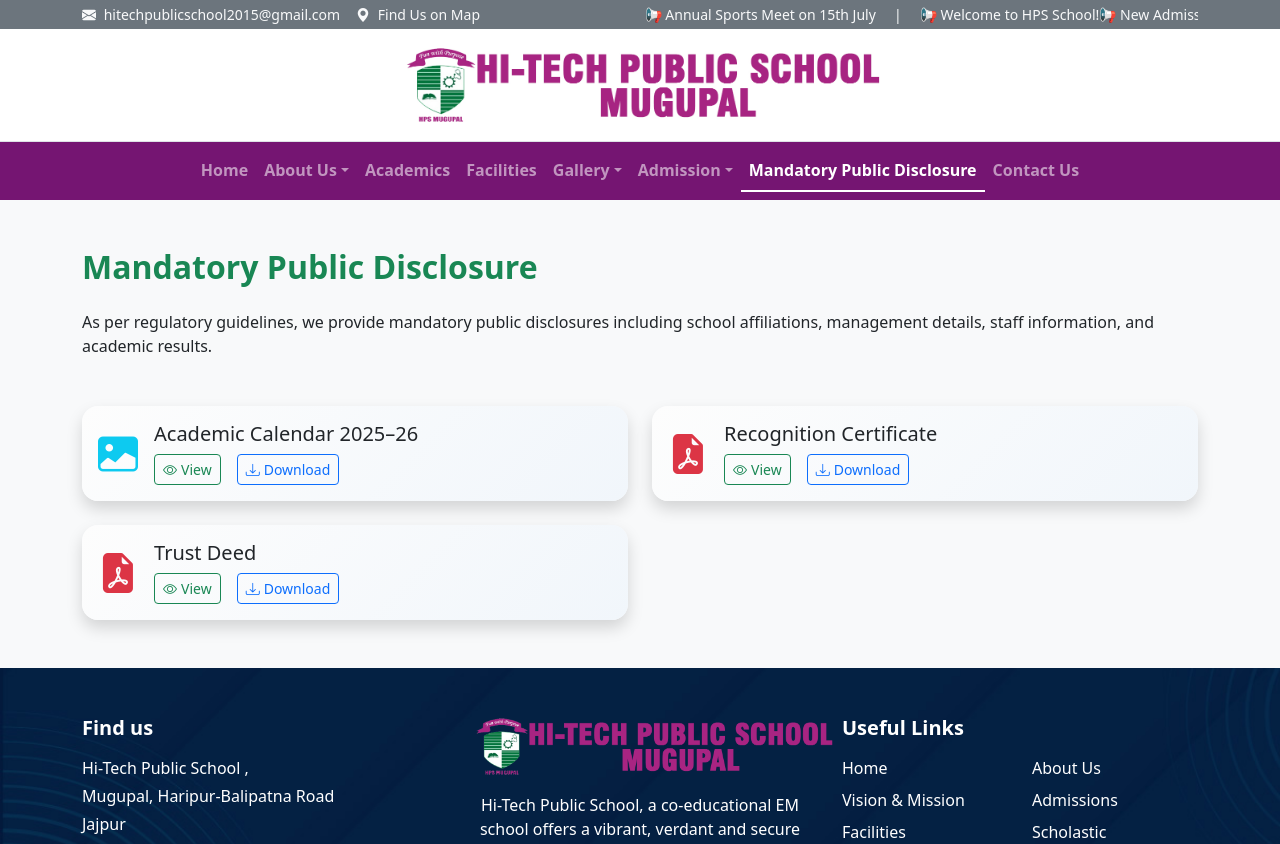
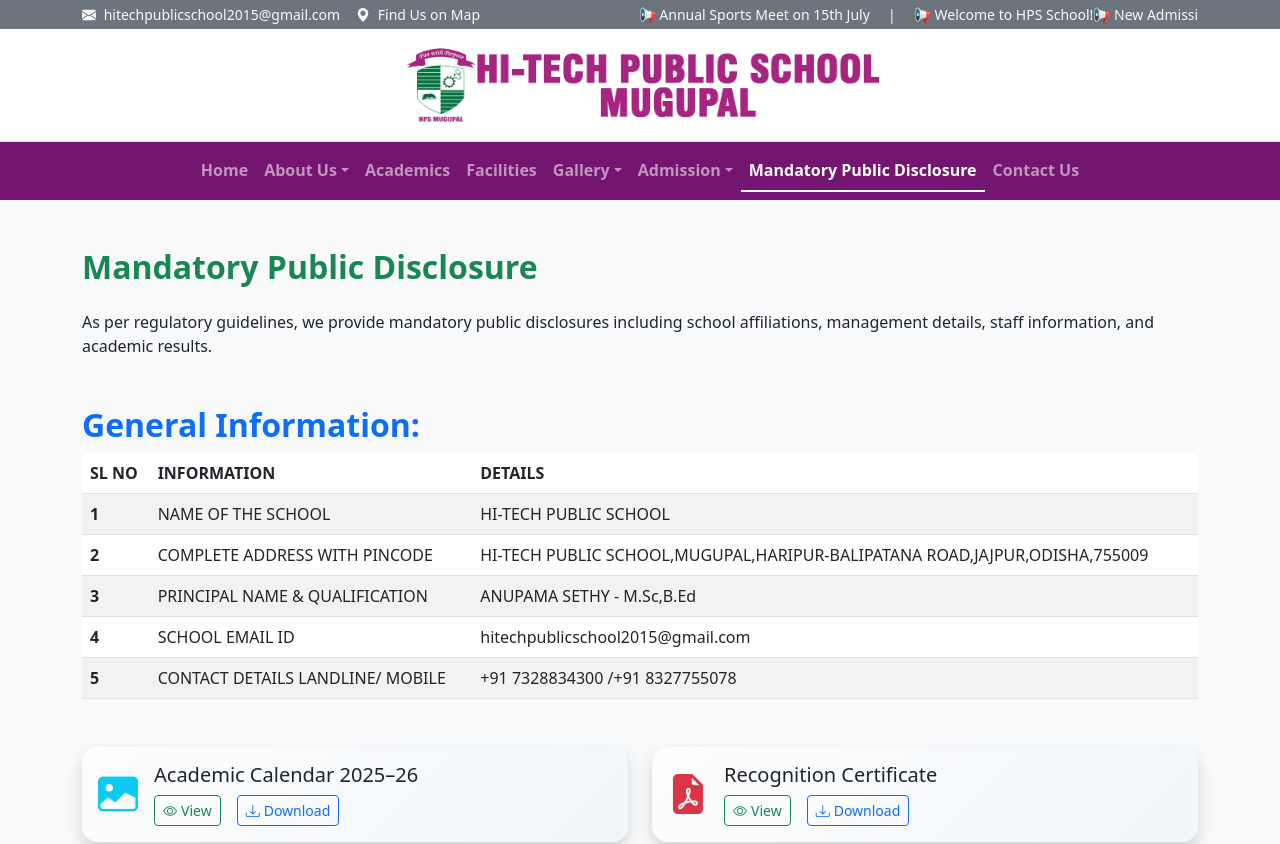
Before and after one commit to sat17ya/school_project, a React (Create React App) app: page /disclosure in a window 1280 px wide. Shown: the top 844 px of the page. Built offline with nearby package versions, Linux system fonts and the light colour scheme.

Commit message:
The general info added.

```diff
--- a/src/pages/Disclosure.jsx
+++ b/src/pages/Disclosure.jsx
@@ -46,7 +46,46 @@
           including school affiliations, management details, staff information,
           and academic results.
         </motion.p>
-
+        <h2 className="fw-bold text-primary">General Information:</h2>
+        <table className="table table-striped mb-5">
+          <thead>
+            <tr>
+              <th scope="col">SL NO</th>
+              <th scope="col">INFORMATION</th>
+              <th scope="col">DETAILS</th>
+            </tr>
+          </thead>
+          <tbody>
+            <tr>
+              <th scope="row">1</th>
+              <td>NAME OF THE SCHOOL</td>
+              <td>HI-TECH PUBLIC SCHOOL</td>
+            </tr>
+            <tr>
+              <th scope="row">2</th>
+              <td>COMPLETE ADDRESS WITH PINCODE</td>
+              <td>
+                HI-TECH PUBLIC SCHOOL,MUGUPAL,HARIPUR-BALIPATANA
+                ROAD,JAJPUR,ODISHA,755009
+              </td>
+            </tr>
+            <tr>
+              <th scope="row">3</th>
+              <td>PRINCIPAL NAME & QUALIFICATION</td>
+              <td>ANUPAMA SETHY - M.Sc,B.Ed</td>
+            </tr>
+            <tr>
+              <th scope="row">4</th>
+              <td>SCHOOL EMAIL ID</td>
+              <td>hitechpublicschool2015@gmail.com</td>
+            </tr>
+            <tr>
+              <th scope="row">5</th>
+              <td>CONTACT DETAILS LANDLINE/ MOBILE</td>
+              <td>+91 7328834300 /+91 8327755078</td>
+            </tr>
+          </tbody>
+        </table>
         <div className="row g-4">
           {files.map((item, index) => (
             <motion.div
```
